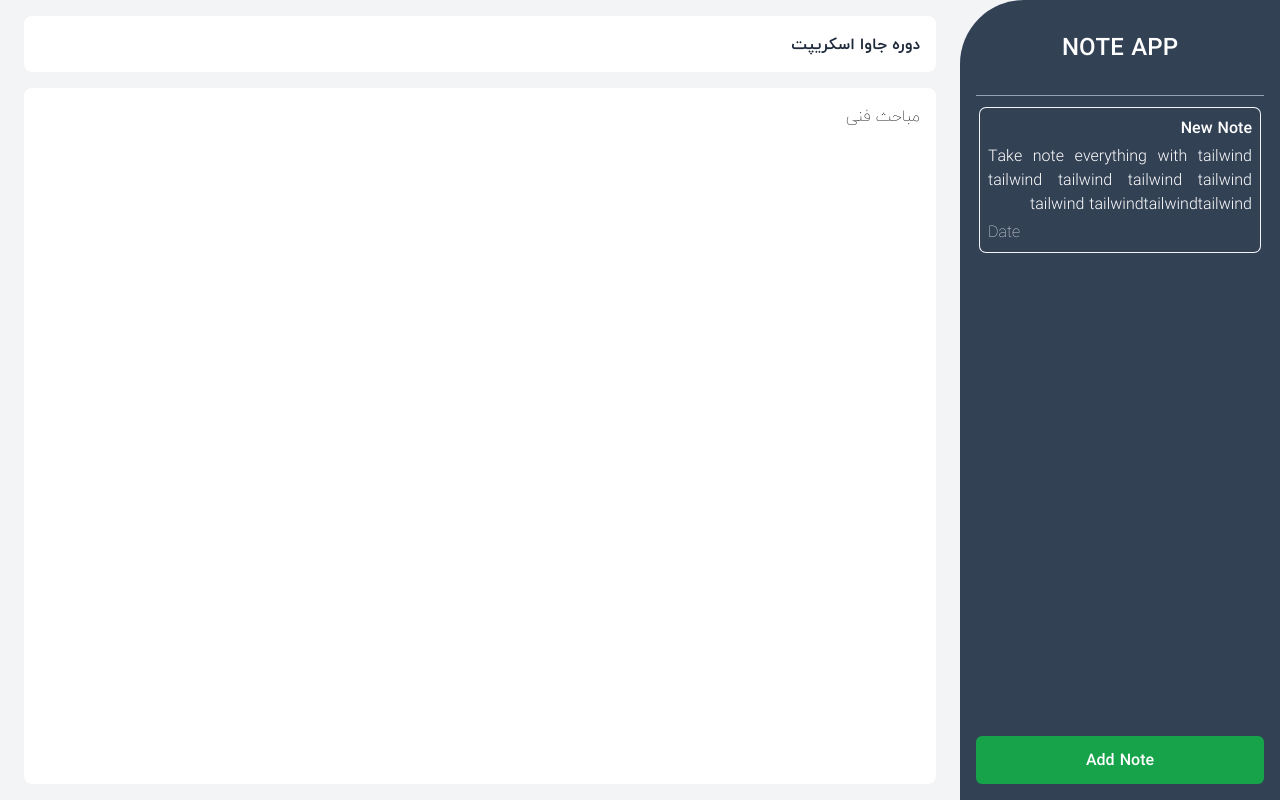
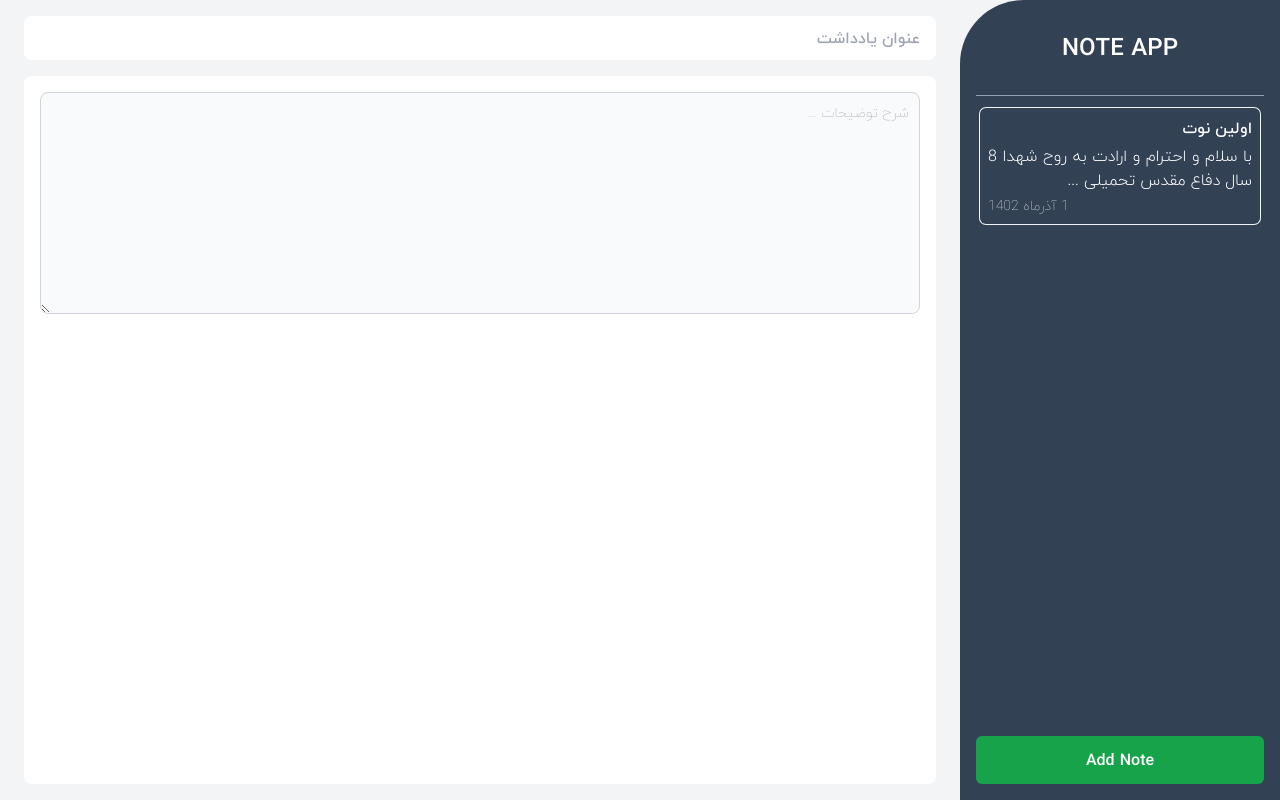
Before and after one commit to saeedjamali/git-NoteApp, a website: page public/index.html in a window 1280 px wide. Drawn offline with Linux system fonts and the light colour scheme.

Commit message:
Modify View

```diff
--- a/public/index.html
+++ b/public/index.html
@@ -13,25 +13,24 @@
         class="col-span-1 w-full h-screen bg-slate-700 text-white rounded-tl-[64px] px-4 flex flex-col space-y-2"
       >
         <span
-          class="block text-white font-bold text-2xl w-full h-24 flex items-center justify-center border-b-[1px] border-slate-400"
+          class="notes__logo block text-white font-bold text-2xl w-full h-24 flex items-center justify-center border-b-[1px] border-slate-400"
           >NOTE APP</span
         >
         <div
-          class="w-full flex-1 h-screen space-y-2 overflow-y-auto scroll-smooth p-1"
+          class="notes__list w-full flex-1 h-screen space-y-2 overflow-y-auto scroll-smooth p-1"
         >
           <!-- Item -->
 
           <div
-            class="w-full p-2 max-h-36 ring-slate-100 ring-1 rounded-md space-y-1 cursor-pointer"
+            class="notes__list-item w-full p-2 max-h-36 ring-slate-100 ring-1 rounded-md space-y-1 cursor-pointer"
           >
-            <span class="title block font-medium">New Note</span>
+            <span class="notes__title block font-medium">اولین نوت</span>
             <span
-              class="description block max-h-20 font-light text-ellipsis overflow-hidden text-justify"
-              >Take note everything with tailwind tailwind tailwind tailwind
-              tailwind tailwind tailwindtailwindtailwind</span
+              class="notes__body block max-h-20 font-light text-ellipsis overflow-hidden text-justify"
+              >با سلام و احترام و ارادت به روح شهدا 8 سال دفاع مقدس تحمیلی ...</span
             >
-            <span class="date block font-thin text-left text-gray-200"
-              >Date</span
+            <span class="notes__date block font-thin text-left text-sm text-gray-200"
+              >1 آذرماه 1402</span
             >
           </div>
         </div>
@@ -47,12 +46,13 @@
       </section>
 
       <!-- Note Items -->
-      <section class="col-span-3 w-full px-6 space-y-4 py-4 flex flex-col">
-        <div class="note font-semibold w-full rounded-lg bg-white p-4">
-          <span class="text-slate-800">دوره جاوا اسکریپت</span>
+      <section class="notes__preview col-span-3 w-full px-6 space-y-4 py-4 flex flex-col">
+        <div class="note font-semibold w-full rounded-lg bg-white ">
+          <span class="text-slate-800"><input type="text" name="" id="" class="w-full h-full  outline-none p-2 px-4 overflow-hidden rounded-lg font-medium" placeholder="عنوان یادداشت"></span>
         </div>
         <div class="w-full flex-1 bg-white rounded-lg p-4">
-          <p>مباحث فنی</p>
+          <textarea id="message" rows="10" class="block p-2.5 w-full text-sm text-gray-900 bg-gray-50 rounded-lg border border-gray-300 focus:ring-blue-500 focus:border-blue-500 dark:bg-gray-700 dark:border-gray-600 dark:placeholder-gray-400 dark:text-white dark:focus:ring-blue-500 dark:focus:border-blue-500" placeholder="شرح توضیحات ..."></textarea>
+
         </div>
       </section>
     </div>
```
Also changed, not shown: public/build/style.css.
